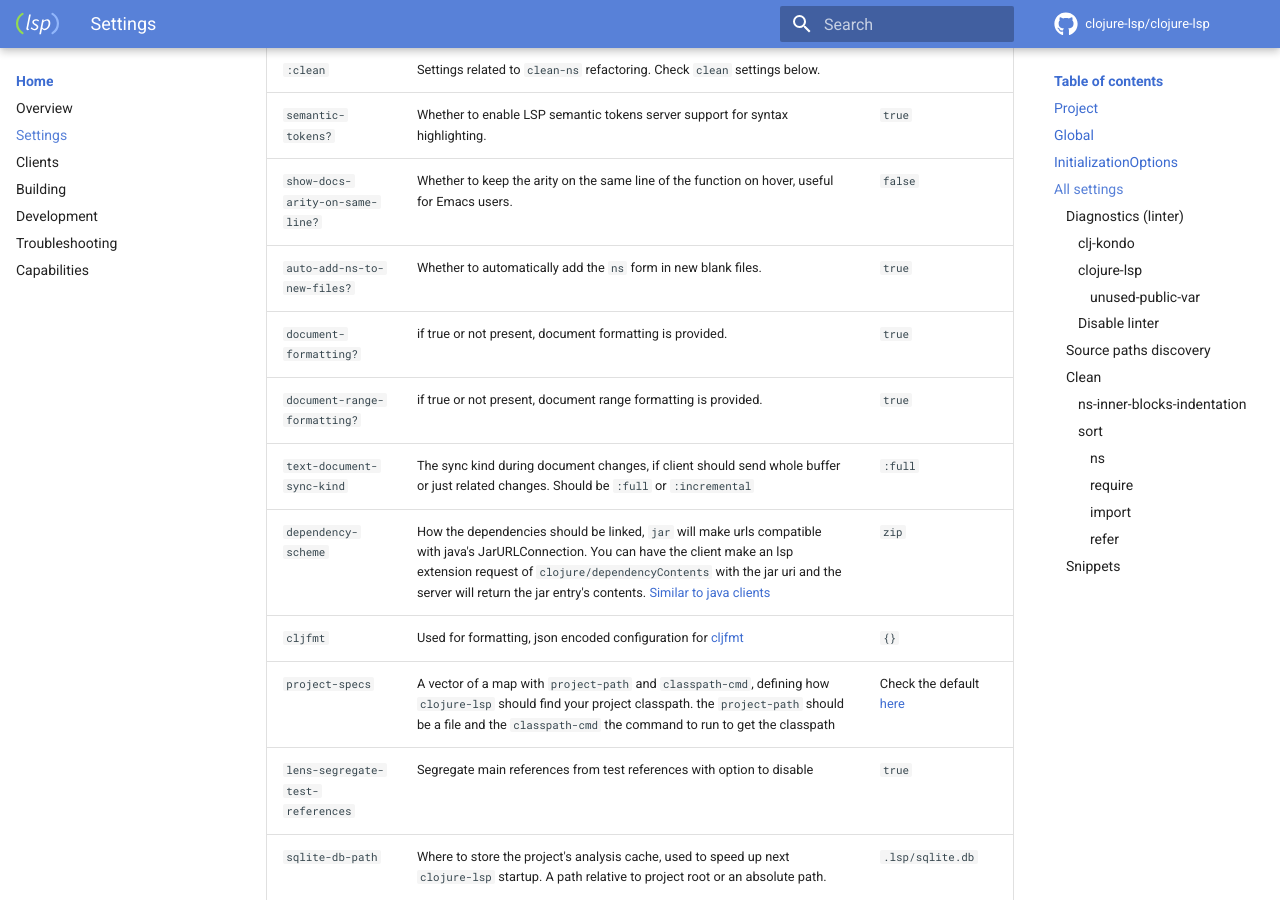
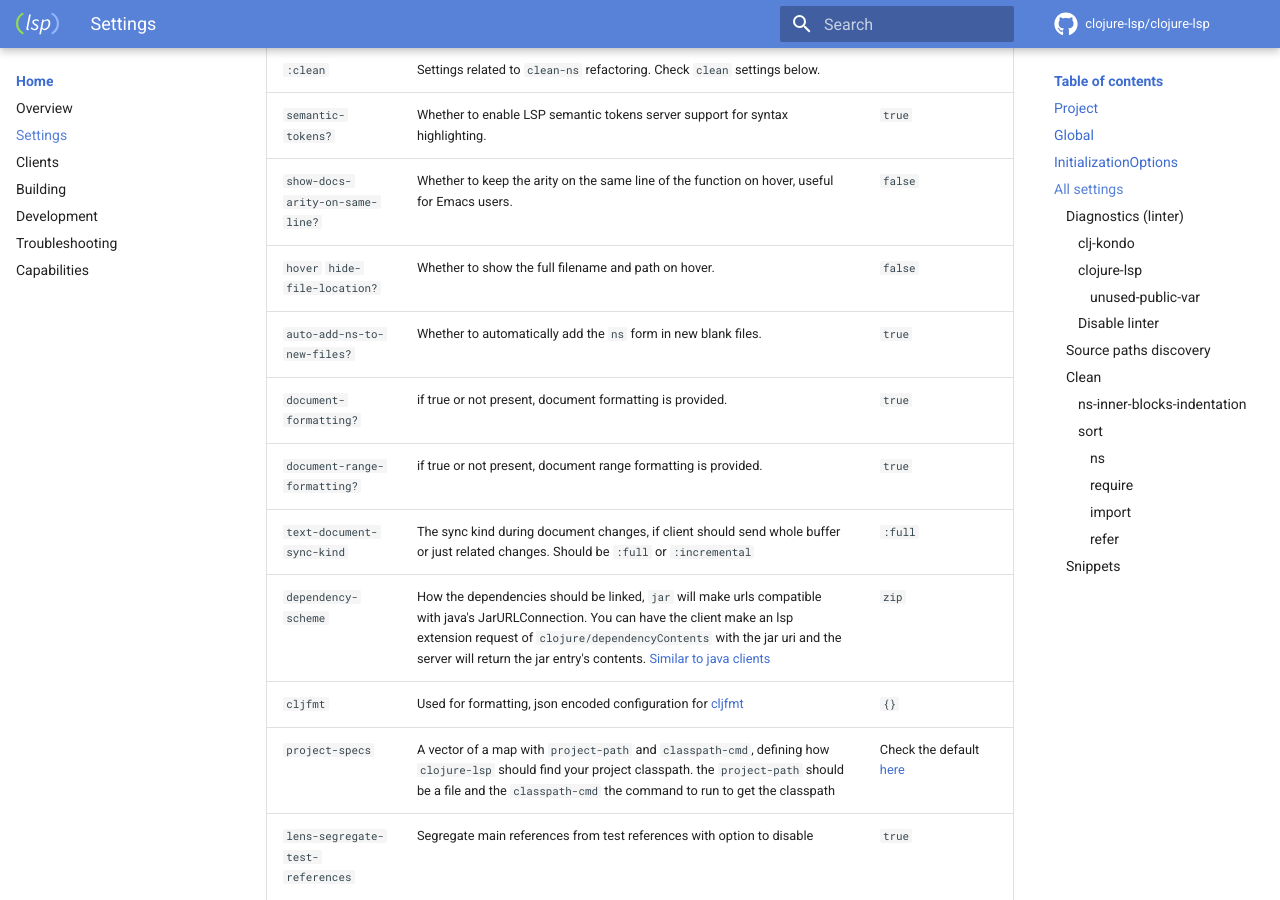
Before and after one commit to clojure-lsp/clojure-lsp, an MkDocs documentation site: the page built from docs/settings.md, in a window 1280 px wide and 900 px high, scrolled down 1698 px. Built offline with MkDocs 1.6.1 and Material for MkDocs 9.7.7, drawn with Linux system fonts in a browser that asks for light colours; comment, search, counter and statistics services are not loaded.

Commit message:
Add hide-file-name? option (#499)
* Add hide-file-name? option

This option hides the file name / path on hover.

Closes #498

* Update setting name

Co-authored-by: Eric Dallo <ercdll1337@gmail.com>

```diff
--- a/docs/settings.md
+++ b/docs/settings.md
@@ -46,6 +46,7 @@ This is an [example how Emacs `lsp-mode`](https://github.com/emacs-lsp/lsp-mode/
 | `:clean`                            | Settings related to `clean-ns` refactoring. Check `clean` settings below.                                                                                                                                                                                                                                                                                                                                            |                                                                                                                      |
 | `semantic-tokens?`                  | Whether to enable LSP semantic tokens server support for syntax highlighting.                                                                                                                                                                                                                                                                                                                       | `true`                                                                                                              |
 | `show-docs-arity-on-same-line?`     | Whether to keep the arity on the same line of the function on hover, useful for Emacs users.                                                                                                                                                                                                                                                                                                                         | `false`                                                                                                              |
+| `hover` `hide-file-location?`       | Whether to show the full filename and path on hover.                                                                                                                                                                                                                                                                                                                                                                 | `false`                                                                                                              |
 | `auto-add-ns-to-new-files?`         | Whether to automatically add the `ns` form in new blank files.                                                                                                                                                                                                                                                                                                                                                       | `true`                                                                                                               |
 | `document-formatting?`              | if true or not present, document formatting is provided.                                                                                                                                                                                                                                                                                                                                                             | `true`                                                                                                               |
 | `document-range-formatting?`        | if true or not present, document range formatting is provided.                                                                                                                                                                                                                                                                                                                                                       | `true`                                                                                                               |
```
Also changed, not shown: CHANGELOG.md (+1 -0 lines), 2 other files.
